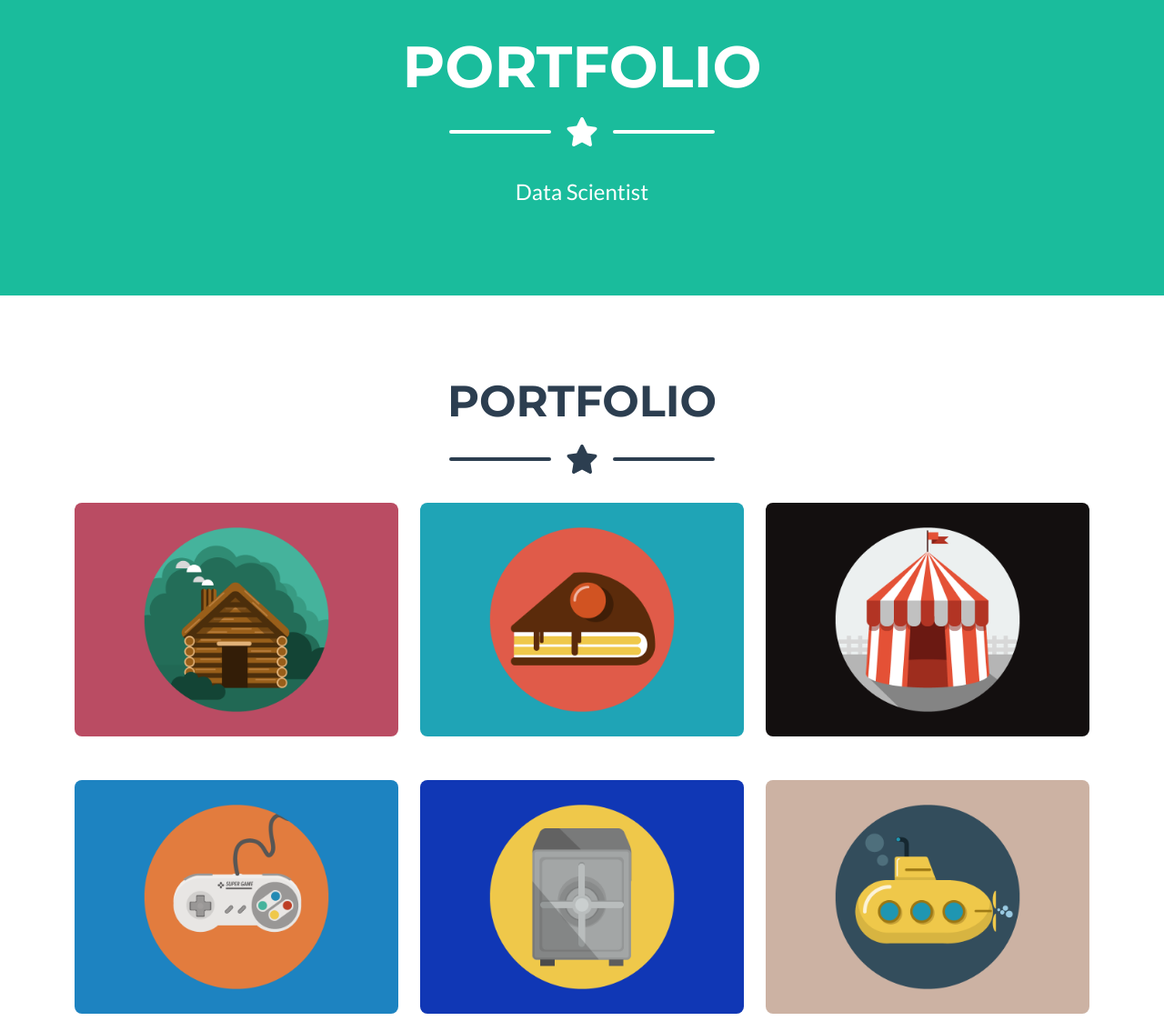
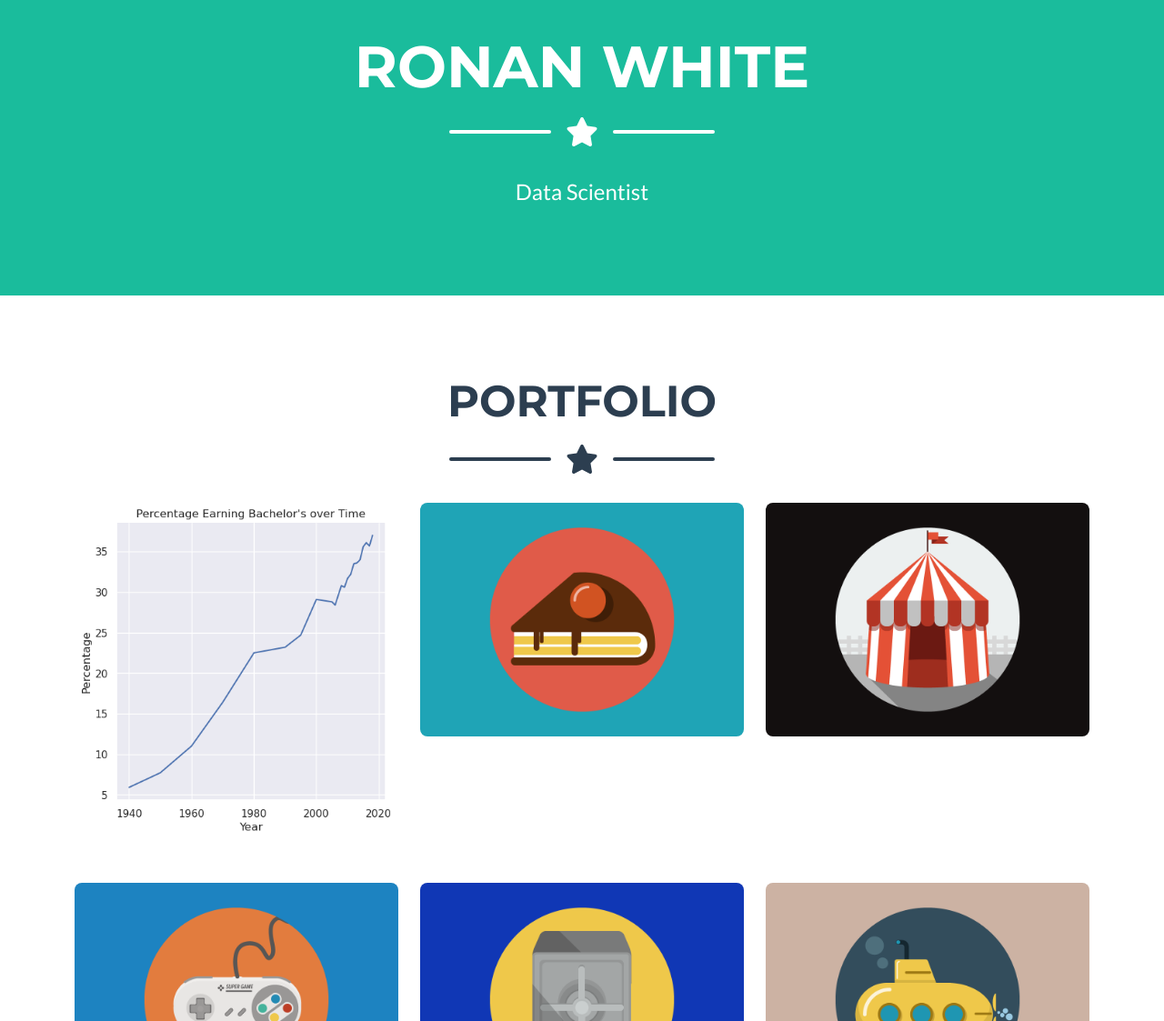
Before and after one commit to rwhite02/rwhite02.github.io, a plain HTML site: page index.html in a window 1280 px wide. Shown: the part 458-1581 px from the top of the page at 91% size. Drawn offline with nearby package versions, Linux system fonts and the light colour scheme.

Commit message:
added portofllio picture and changed title

```diff
--- a/index.html
+++ b/index.html
@@ -40,7 +40,7 @@
                 <!-- Masthead Avatar Image-->
                 <img class="masthead-avatar mb-5" src="assets/img/avataaars.svg" alt="..." />
                 <!-- Masthead Heading-->
-                <h1 class="masthead-heading text-uppercase mb-0">Portfolio</h1>
+                <h1 class="masthead-heading text-uppercase mb-0">Ronan White</h1>
                 <!-- Icon Divider-->
                 <div class="divider-custom divider-light">
                     <div class="divider-custom-line"></div>
@@ -70,7 +70,7 @@
                             <div class="portfolio-item-caption d-flex align-items-center justify-content-center h-100 w-100">
                                 <div class="portfolio-item-caption-content text-center text-white"><i class="fas fa-plus fa-3x"></i></div>
                             </div>
-                            <img class="img-fluid" src="assets/img/portfolio/cabin.png" alt="..." />
+                            <img class="img-fluid" src="assets/img/portfolio/lineplot.png" alt="..." />
                         </div>
                     </div>
                     <!-- Portfolio Item 2-->
```
Also changed, not shown: assets/img/portfolio/cabin.png (deleted), assets/img/portfolio/lineplot.png (added).
